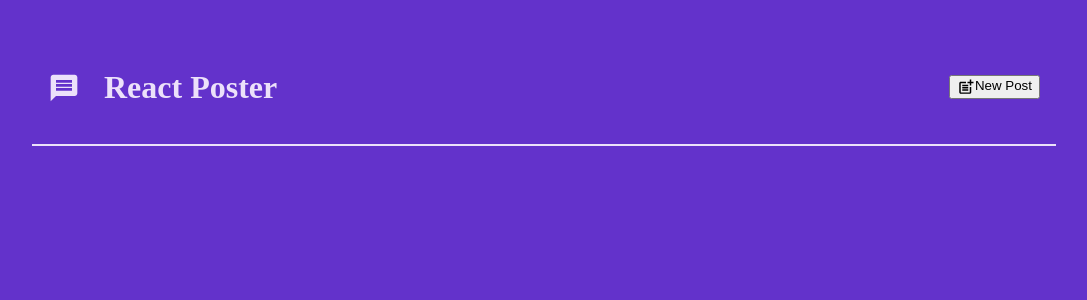
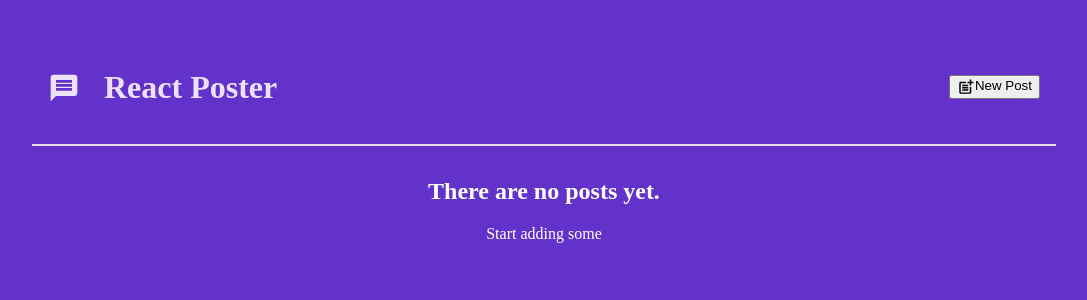
Before and after one commit to christine-M9/React-refresher, a React (Vite) app in the folder react-project/: page / in a window 1280 px wide. Shown: the top 300 px of the page, without its empty margins (96-1183 px from the left). Built offline with nearby package versions, Linux system fonts and the light colour scheme.

Commit message:
Rendering the output list data

```diff
--- a/react-project/src/components/PostsList.jsx
+++ b/react-project/src/components/PostsList.jsx
@@ -20,12 +20,21 @@
         />
         </Modal>
         )}
-        <ul className={classes.posts}>
-          {posts.map((post) => <Post key={post.body} author={post.author} body={post.body}/>)}
-        </ul>
+        {posts.length > 0 && (
+          <ul className={classes.posts}>
+          {posts.map((post) => (
+            <Post key={post.body} author={post.author} body={post.body}/>
+        ))}
+         </ul>
+        )}
+        {posts.length === 0 && (
+          <div style={{textAlign: 'center', color:'white'}}>
+          <h2>There are no posts yet. </h2>
+          <p>Start adding some</p>
+          </div>
+        )}
       </>
-    )
-
+    );
 }
 
 export default PostsList;
```
